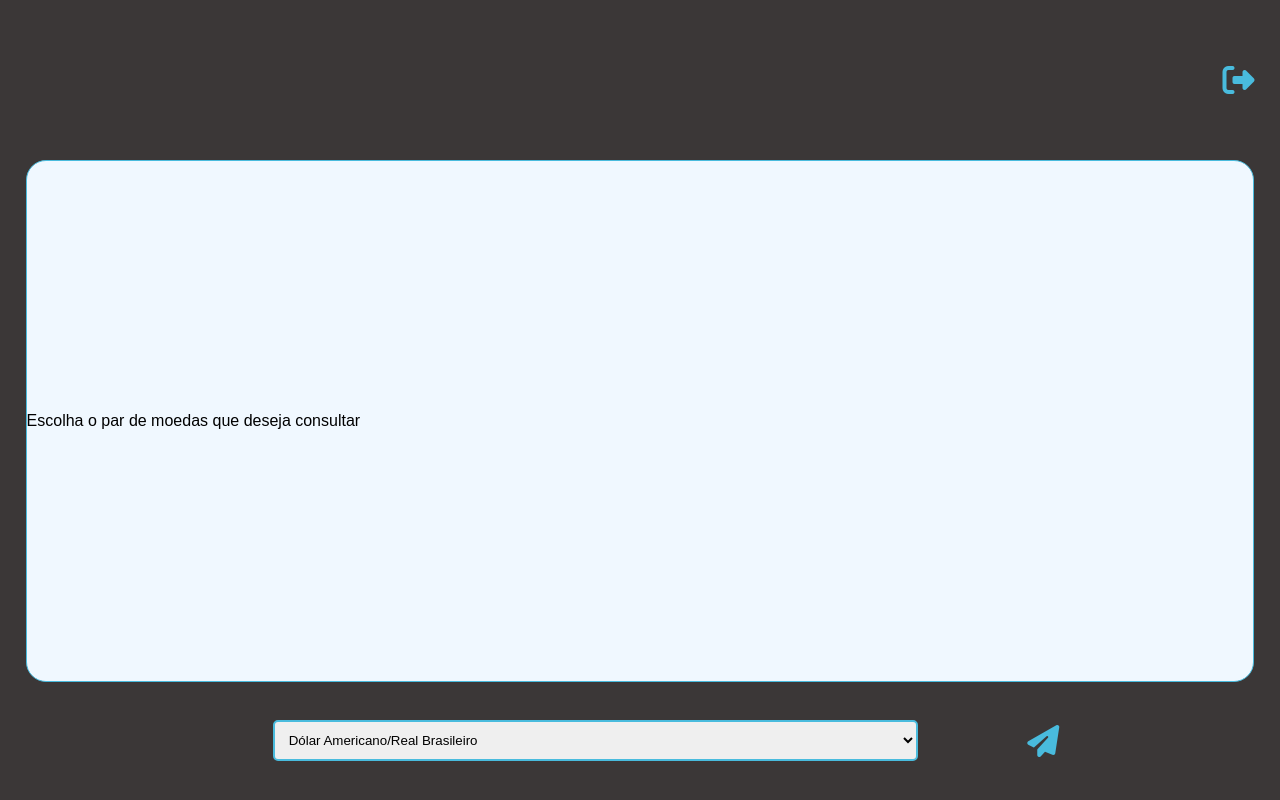
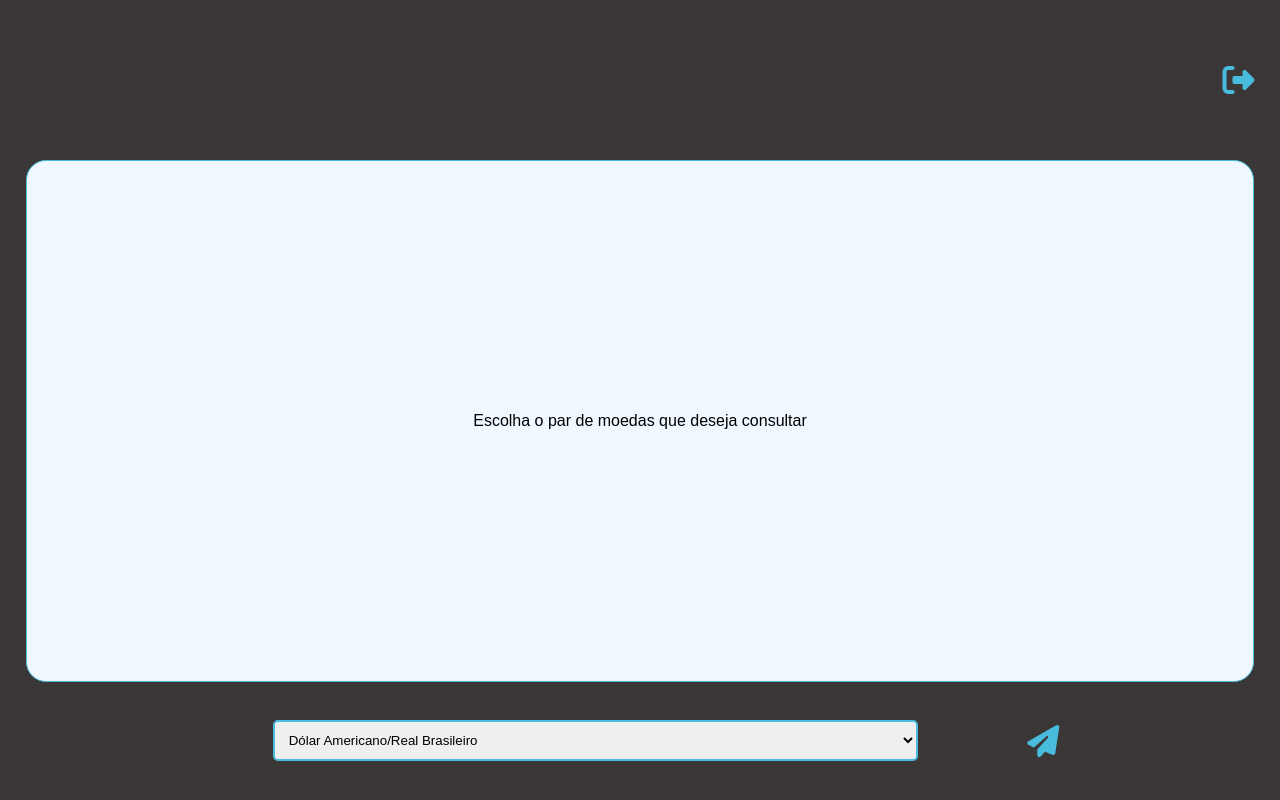
Before and after one commit to helielcruz/user-register, a PHP site: page /home/index.html in a window 1280 px wide. Run offline with PHP 8.4, Linux system fonts and the light colour scheme.

Commit message:
refactor: correction in position of midle box in home page

```diff
--- a/frontend/style/style.css
+++ b/frontend/style/style.css
@@ -118,12 +118,13 @@
 }
 
 #talk-history {
-    display: flex;
+    display: grid;
     border: solid 1px var(--btn-form-blue);
     border-radius: 20px;
     margin: 0% 2% 3% 2%;
     background-color: var(--font-extra-white-blue);
     place-items: center;
+    justify-content: center;
 }
 
 #text-box {
```
